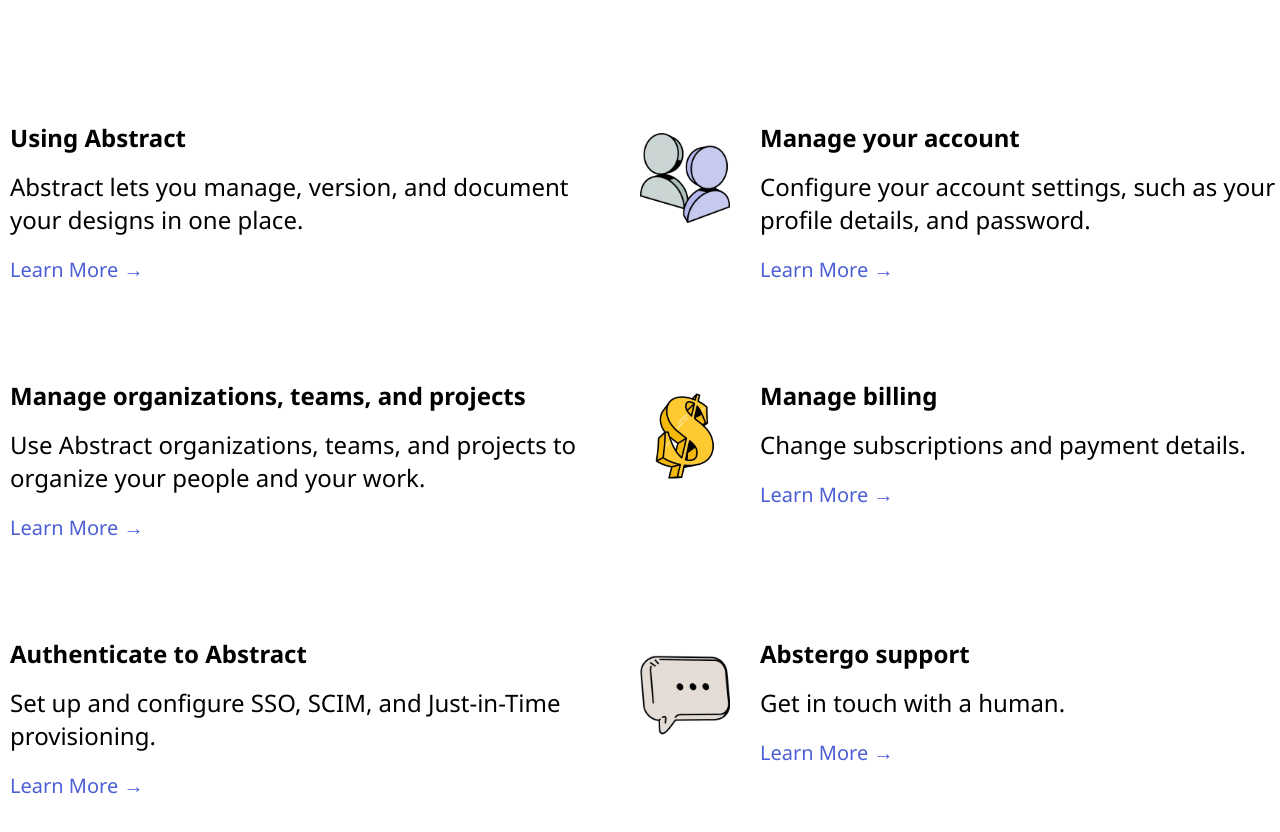
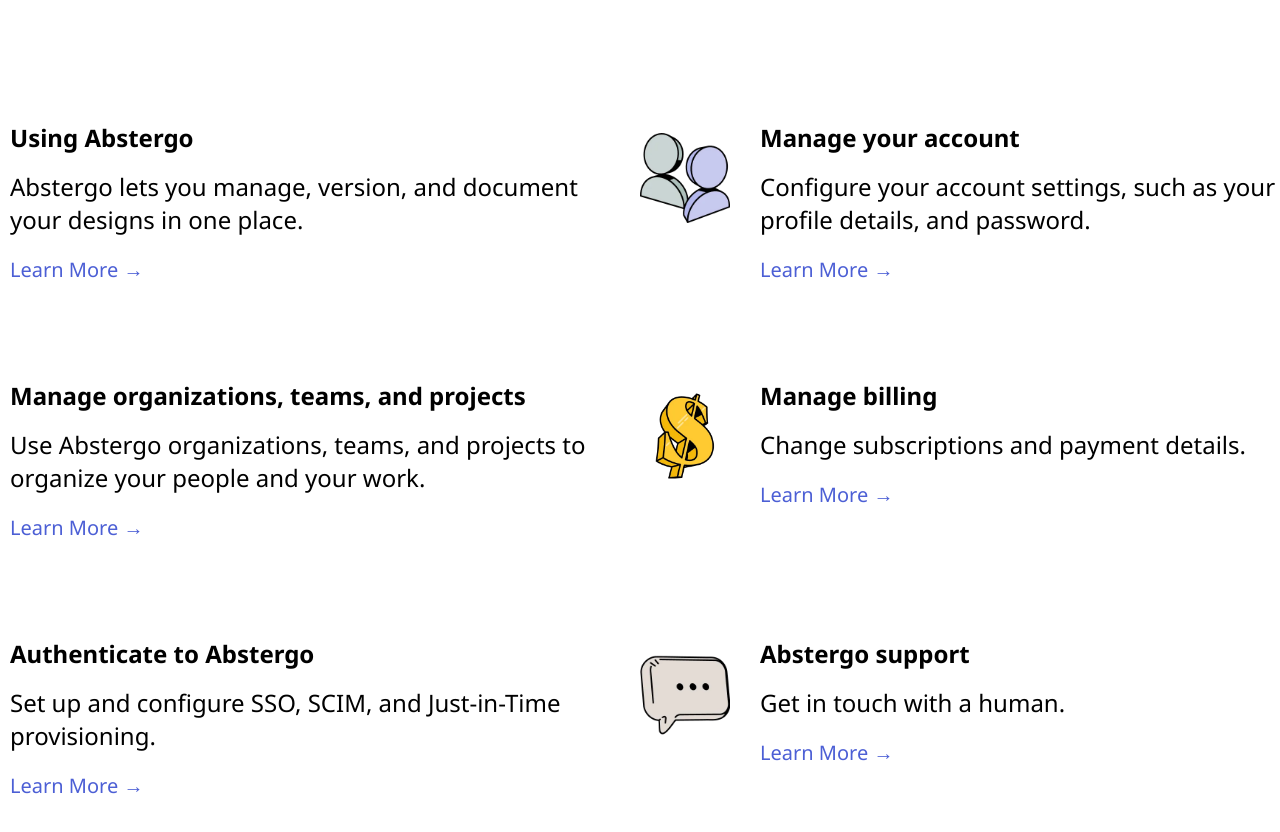
Before and after one commit to FrocusJKL/Practice-Abstract-Responsive, a plain HTML site: page index.html in a window 1280 px wide. Shown: the part 540-1372 px from the top of the page. Drawn offline with Linux system fonts and the light colour scheme.

Commit message:
Cambiar nombres de pagina web

```diff
--- a/index.html
+++ b/index.html
@@ -181,9 +181,9 @@
 						alt=""
 					/>
 					<div class="category-list_content">
-						<h4 class="category-list_title">Using Abstract</h4>
+						<h4 class="category-list_title">Using Abstergo</h4>
 						<p class="category-list_description">
-							Abstract lets you manage, version, and document your designs in one
+							Abstergo lets you manage, version, and document your designs in one
 							place.
 						</p>
 						<a class="category-list_link" href="#">Learn More →</a>
@@ -215,7 +215,7 @@
 							Manage organizations, teams, and projects
 						</h4>
 						<p class="category-list_description">
-							Use Abstract organizations, teams, and projects to organize your people
+							Use Abstergo organizations, teams, and projects to organize your people
 							and your work.
 						</p>
 						<a class="category-list_link" href="#">Learn More →</a>
@@ -242,7 +242,7 @@
 						alt=""
 					/>
 					<div class="category-list_content">
-						<h4 class="category-list_title">Authenticate to Abstract</h4>
+						<h4 class="category-list_title">Authenticate to Abstergo</h4>
 						<p class="category-list_description">
 							Set up and configure SSO, SCIM, and Just-in-Time provisioning.
 						</p>
```
